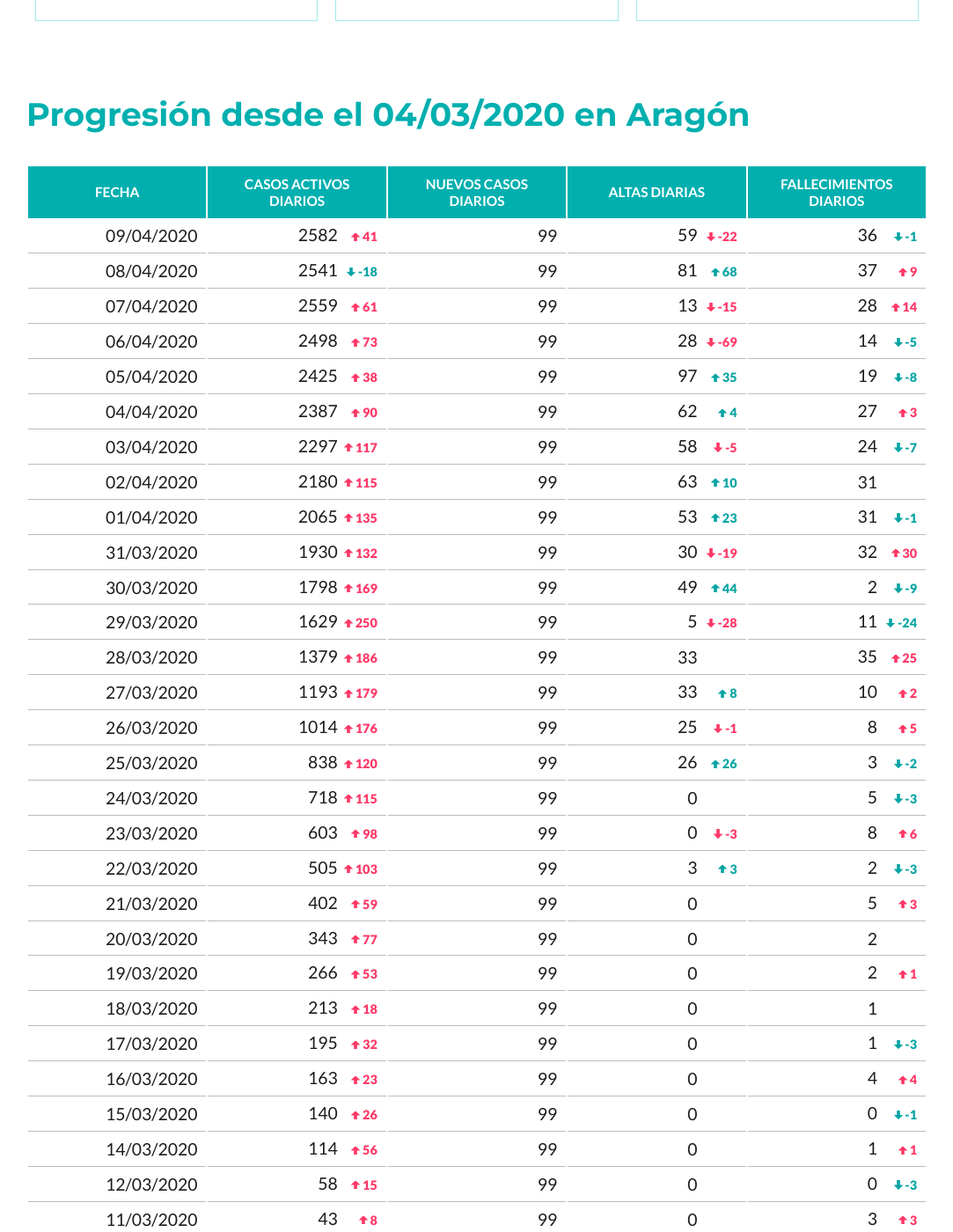
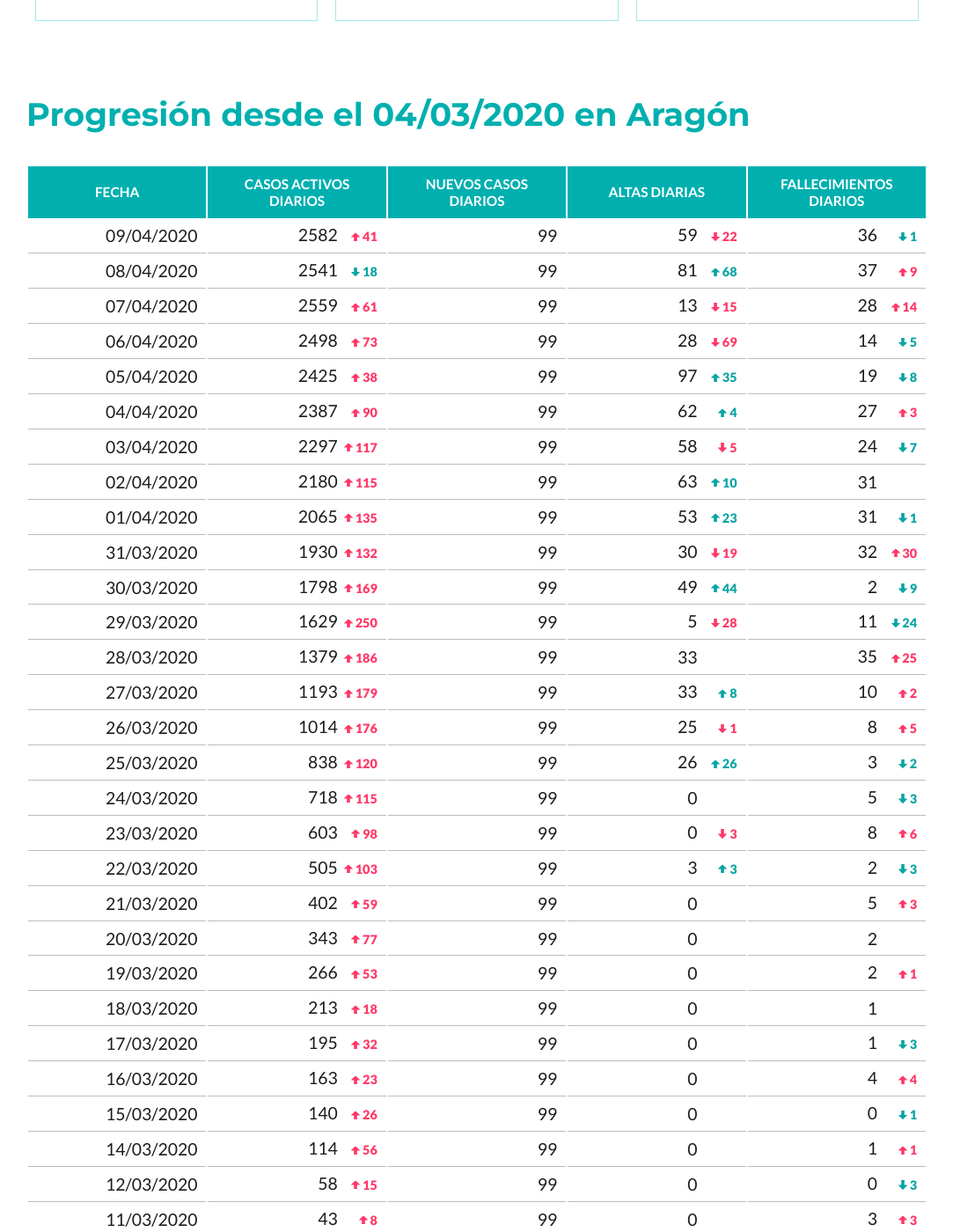
Before and after one commit to danilat/covid-19-aragon, a Jekyll site: the page built from index.html, in a window 1280 px wide and 1400 px high, scrolled down 1479 px. Shown: the whole window at 88% size, without its empty margins (98-1181 px from the left). Built offline with Jekyll 4.4.1, drawn with Linux system fonts in a browser that asks for light colours; comment, search, counter and statistics services are not loaded; some of the changed text lies outside the part shown.

Commit message:
Showing absolute number value for variations and adding alternative description for arrows make easier to know for people that can't see the images

```diff
--- a/_includes/tendency.html
+++ b/_includes/tendency.html
@@ -3,6 +3,7 @@
 {%if difference != 0 %}
   {%if difference > 0 %}
     {% assign direction = "up" %}
+    {% assign alt_direction = "Aumenta el número de personas" %}
     {%if include.increase_is_positive %}
       {% assign meaning = "positive"%}
     {% else %}
@@ -10,6 +11,7 @@
     {% endif %}
   {% elsif 0 > difference %}
     {% assign direction = "down" %}
+    {% assign alt_direction = "Disminuye el número de personas" %}
     {%if include.increase_is_positive %}
       {% assign meaning = "negative"%}
     {% else %}
@@ -17,8 +19,8 @@
     {% endif %}
   {% endif %}
   <span class="{{meaning}}">
-  <img src="/assets/img/down-arrow-{{meaning}}.svg" class="arrow {{direction}}">
-  {{ include.difference }}
+  <img src="/assets/img/down-arrow-{{meaning}}.svg" class="arrow {{direction}}" alt="{{alt_direction}}">
+  {{ include.difference || abs }}
   </span>
   {% else %}
   &nbsp;
```
